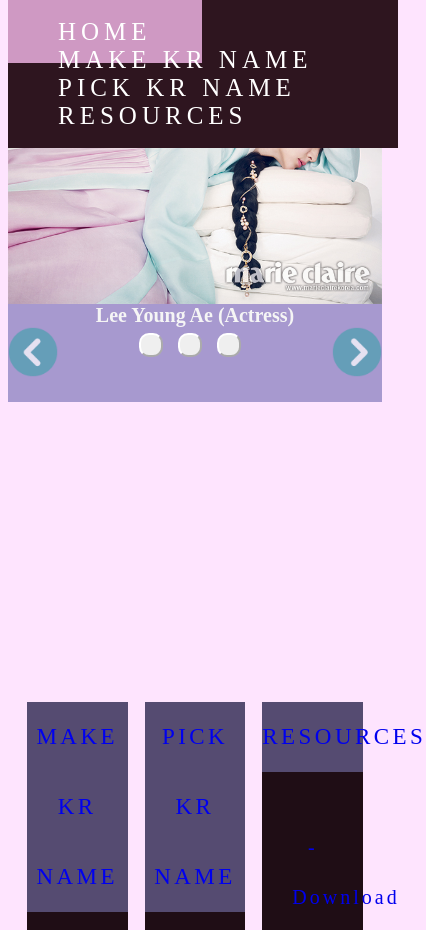
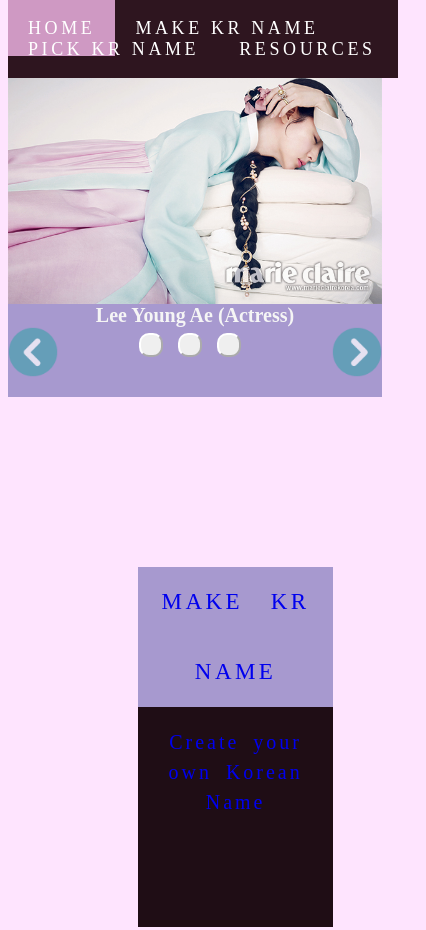
Before and after one commit to positive235/make-kr-name, a plain HTML site: page index.html in a window 390 px wide. Shown: the top 930 px of the page, 426 px wide, since content can reach past the window. Drawn offline with Linux system fonts and the light colour scheme.

Commit message:
modified css styles

```diff
--- a/resources/css/style.css
+++ b/resources/css/style.css
@@ -52,7 +52,7 @@ main {
 /* Picture Carousel Animation */
 .carousel-padding {
     width: 100%;
-    padding-bottom: 20px;
+    padding-bottom: 15px;
     background-color: rgb(167, 153, 207);
 }
 
@@ -118,14 +118,14 @@ main {
 
 .menu-intro-board {
     width: 30%;
-    height: 80%;
+    height: 90%;
     background-color: rgb(31, 13, 21);
     color: whitesmoke;
     padding-bottom: 100px;
 }
 
 .menu-intro-name {
-    background-color: rgb(85, 75, 113);
+    background-color: rgb(167, 153, 207);
     font-size: 23px;
     letter-spacing: 0.15em;
     line-height: 70px;
@@ -133,11 +133,11 @@ main {
 }
 
 .menu-intro-description {
-    line-height: 50px;
+    line-height: 30px;
     font-size: 20px;
     padding: 50px 30px 10px 30px;
-    letter-spacing: 0.15em;
-    word-spacing: 0.3em;
+    letter-spacing: 0.10em;
+    word-spacing: 0.2em;
 }
 
 .menu-intro-board:hover {
@@ -404,5 +404,38 @@ a:active {
 }
 
 @media screen and (max-width: 1130px) {
+    nav ul li a {
+        color: #ffffff;
+        text-align: center;
+        padding: 18px 20px;
+        text-decoration: none;
+        font-size: 18px;
+        letter-spacing: 0.2em;
+    }
+
+    .menu-intro {
+        width: 100%;
+        padding: 120px 0px 120px 130px;
+        display: block;
+        text-align: center;
+        margin: auto;
+    }
+
+    .menu-intro-board {
+        width: 80%;
+        height: 15%;
+        margin-top: 50px;
+        background-color: rgb(31, 13, 21);
+        color: whitesmoke;
+        padding-top: -10px;
+    }
+
+    .menu-intro-description {
+        line-height: 30px;
+        font-size: 20px;
+        padding-top: 20px;
+        letter-spacing: 0.15em;
+        word-spacing: 0.3em;
+    }
 
 }
```
Also changed, not shown: index.html (+2 -2 lines).
